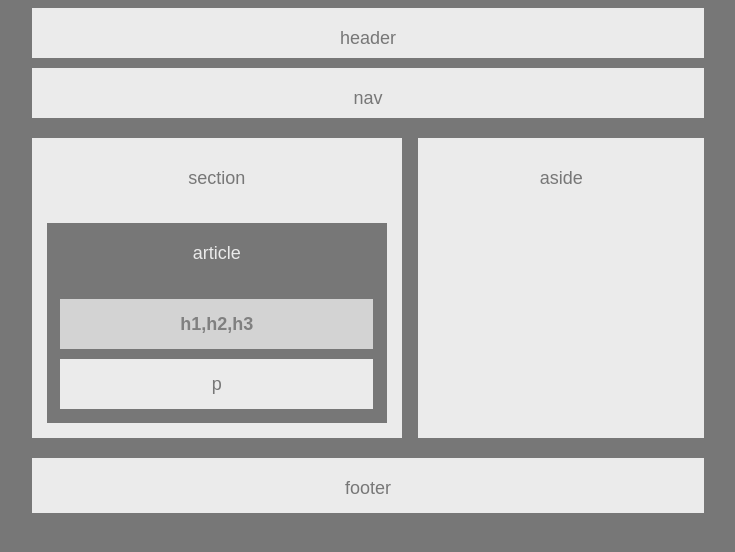
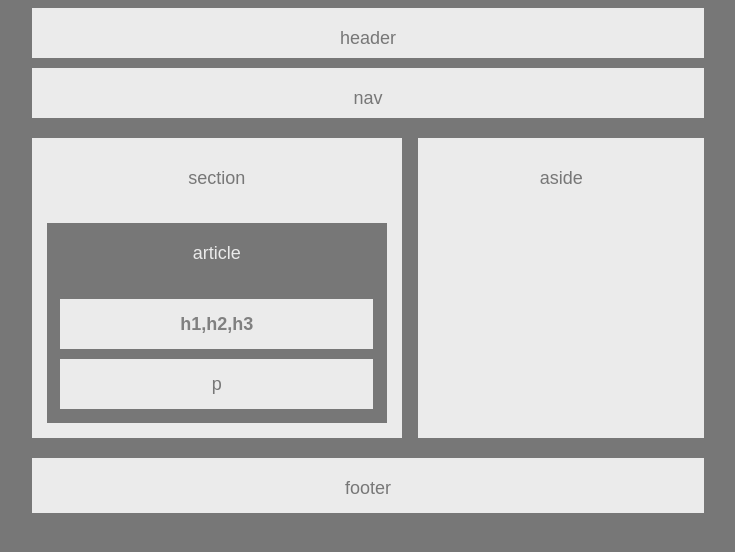
Before and after one commit to sayex/HW-Wireframe, a plain HTML site: page index.html in a window 1280 px wide. Shown: the whole page, without its empty margins (68-803 px from the left). Drawn offline with Linux system fonts and the light colour scheme.

Commit message:
fixed h1 color

```diff
--- a/style.css
+++ b/style.css
@@ -54,7 +54,7 @@ header {
 }
 
 .h1-h3 {
-  background-color: lightgray;
+  background-color: #ebebeb;
   width: 92%;
   height: 50px;
   position: absolute;
```
